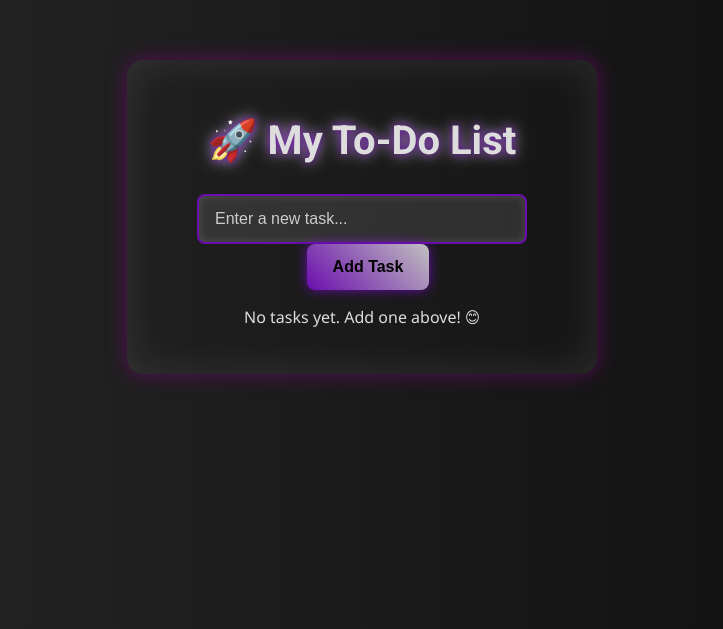
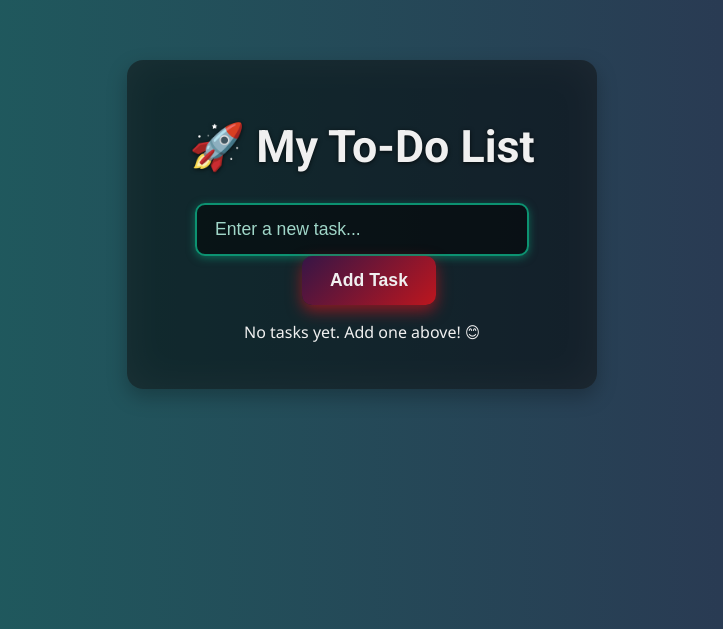
Before and after one commit to MiqdadProjects/todolist-app-flask, a Flask app: page / in a window 1280 px wide. Shown: the top 629 px of the page, without its empty margins (278-1001 px from the left). Run offline with Flask 3, Linux system fonts and the light colour scheme.

Commit message:
Improve background contrast with dark overlay for better input visibility Co-authored-by: Masab850 <masabhassan4@gmail.com>

```diff
--- a/static/style.css
+++ b/static/style.css
@@ -12,81 +12,105 @@
   }
 
   body {
+    position: relative;
     font-family: 'Segoe UI', Tahoma, Geneva, Verdana, sans-serif;
     max-width: 420px;
     margin: 60px auto;
     padding: 30px 25px;
     text-align: center;
-      color: #ddd;
+    color: #f0f0f0;
     border-radius: 16px;
+    background: linear-gradient(
+      270deg,
+      #bd161e,       /* Dark color 1 */
+      #361546,       /* Dark color 2 */
+      #0c9271,       /* Light color 1 */
+      #04cf7bf8,     /* Light color 2 */
+      #f7a1c4,       /* Light pink */
+      #a8e6cf        /* Light green */
+    );
+    background-size: 1200% 1200%;
+    animation: gradientBG 30s ease infinite;
     box-shadow:
-        0 0 20px rgba(128, 0, 128, 0.6),
+      0 8px 20px rgba(0, 0, 0, 0.25),
       inset 0 0 40px rgba(255, 255, 255, 0.1);
-
-      /* Animated gradient background */
-      background: linear-gradient(270deg, #000000, #434343, #c0c0c0, #6a0dad);
-      background-size: 800% 800%;
-      animation: gradientBG 20s ease infinite;
-
-      /* Smooth fade-in */
-      animation-fill-mode: forwards;
+    overflow: hidden;
   }
 
-  /* Heading */
+  /* Dark translucent overlay for contrast */
+  body::before {
+    content: "";
+    position: absolute;
+    top: 0; left: 0; right: 0; bottom: 0;
+    background: rgba(0, 0, 0, 0.5);
+    border-radius: 16px;
+    pointer-events: none;
+    z-index: 0;
+  }
+
+  /* Make sure content is above overlay */
+  body > * {
+    position: relative;
+    z-index: 1;
+  }
+
+  /* === Heading === */
   h1 {
     font-family: 'Roboto', sans-serif;
     font-weight: 700;
-      font-size: 2.5rem;
+    font-size: 2.8rem;
     margin-bottom: 30px;
-      text-shadow: 0 0 8px #6a0dad, 0 0 15px #c0c0c0;
+    color: #f0f0f0;
+    text-shadow: 0 1px 4px rgba(0, 0, 0, 0.7);
   }
 
-  /* Form input */
+  /* === Form Input === */
   form input {
-      padding: 14px 16px;
+    padding: 14px 18px;
     width: 70%;
-      border: 2px solid #6a0dad;
-      border-radius: 8px;
-      font-size: 1rem;
-      background: rgba(255, 255, 255, 0.1);
-      color: #eee;
+    border: 2px solid #0c9271;
+    border-radius: 10px;
+    font-size: 1.1rem;
+    background: rgba(0, 0, 0, 0.5); /* Darker background for better contrast */
+    color: #f0f0f0;
     transition: all 0.3s ease;
-      box-shadow: inset 0 0 8px rgba(255, 255, 255, 0.15);
+    box-shadow: 0 2px 8px rgba(12, 146, 113, 0.6);
   }
 
   form input::placeholder {
-      color: #ccc;
+    color: #a0d6c8;
+    opacity: 1; /* Make placeholder fully visible */
   }
 
   form input:focus {
     outline: none;
-      border-color: #c0c0c0;
-      box-shadow: 0 0 12px #6a0dad;
-      background: rgba(255, 255, 255, 0.15);
+    border-color: #04cf7f;
+    box-shadow: 0 0 15px #04cf7fbb;
+    background: rgba(0, 0, 0, 0.7);
   }
 
-  /* Add Task button */
+  /* === Add Task Button === */
   form button {
-      padding: 14px 26px;
-      background: linear-gradient(45deg, #6a0dad, #c0c0c0);
+    padding: 14px 28px;
+    background: linear-gradient(135deg, #361546, #bd161e);
     border: none;
-      border-radius: 8px;
-      color: #000;
+    border-radius: 10px;
+    color: #f0f0f0;
     font-weight: 700;
-      font-size: 1rem;
+    font-size: 1.1rem;
     cursor: pointer;
-      margin-left: 12px;
+    margin-left: 14px;
     position: relative;
     overflow: hidden;
-      box-shadow: 0 0 12px #6a0dad;
+    box-shadow: 0 6px 15px rgba(189, 22, 30, 0.7);
     transition: all 0.4s ease;
   }
 
   form button:hover {
-      background: linear-gradient(45deg, #c0c0c0, #6a0dad);
-      color: #fff;
-      box-shadow: 0 0 20px #c0c0c0, 0 0 30px #6a0dad;
-      transform: scale(1.08);
+    background: linear-gradient(135deg, #bd161e, #361546);
+    box-shadow: 0 8px 25px rgba(189, 22, 30, 0.9);
+    transform: scale(1.07);
+    color: #d1f2eb;
   }
 
   form button::after {
@@ -95,10 +119,10 @@
     left: -30px;
     top: 50%;
     transform: translateY(-50%);
-      font-size: 1.3em;
+    font-size: 1.4em;
     opacity: 0;
     transition: left 0.4s ease, opacity 0.4s ease;
-      color: #6a0dad;
+    color: #04cf7f;
   }
 
   form button:hover::after {
```
Also changed, not shown: other parts of static/style.css (+25 -23 lines). Lines whose indentation alone changed are shown as unchanged.
